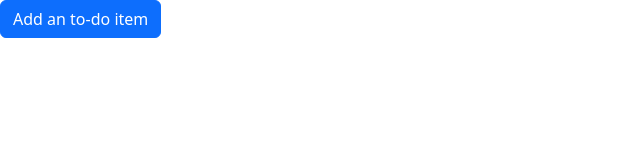
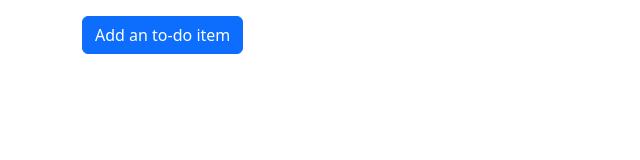
Before and after one commit to amirobinsonmuto/todo-list, a website built with webpack: page dist/index.html in a window 1280 px wide. Shown: the whole page, without its empty margins (0-640 px from the left). Built offline with nearby package versions, Linux system fonts and the light colour scheme.

Commit message:
Add a container div for styling

```diff
--- a/dist/index.html
+++ b/dist/index.html
@@ -9,11 +9,10 @@
     <script defer src="main.js"></script>
 </head>
 <body>
-
-    <button id="displayTodoItemFormBtn" class="btn btn-primary">Add an to-do item</button>
-    <div id="todoItemFormDiv"></div>
-
-
+    <div class="container mt-3">
+        <button id="displayTodoItemFormBtn" class="btn btn-primary">Add an to-do item</button>
+        <div id="todoItemFormDiv"></div>
+    </div>
 
     <script src="https://cdn.jsdelivr.net/npm/bootstrap@5.2.3/dist/js/bootstrap.bundle.min.js" integrity="sha384-kenU1KFdBIe4zVF0s0G1M5b4hcpxyD9F7jL+jjXkk+Q2h455rYXK/7HAuoJl+0I4" crossorigin="anonymous"></script>
 </body>
```
